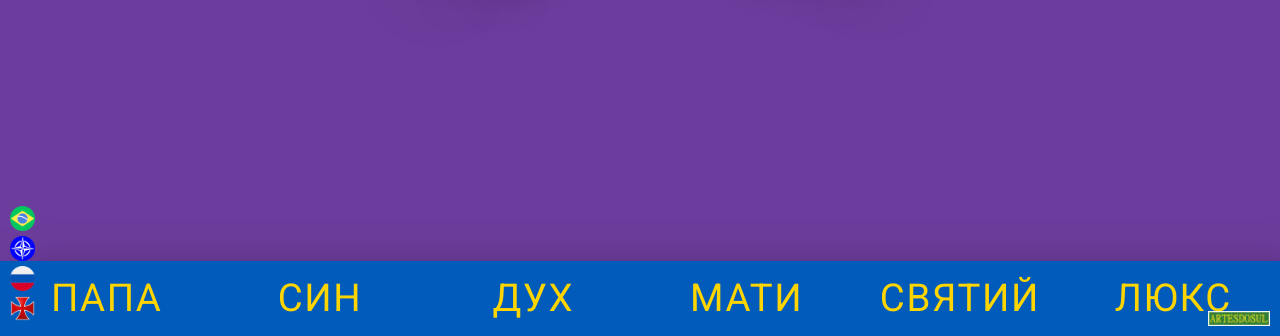
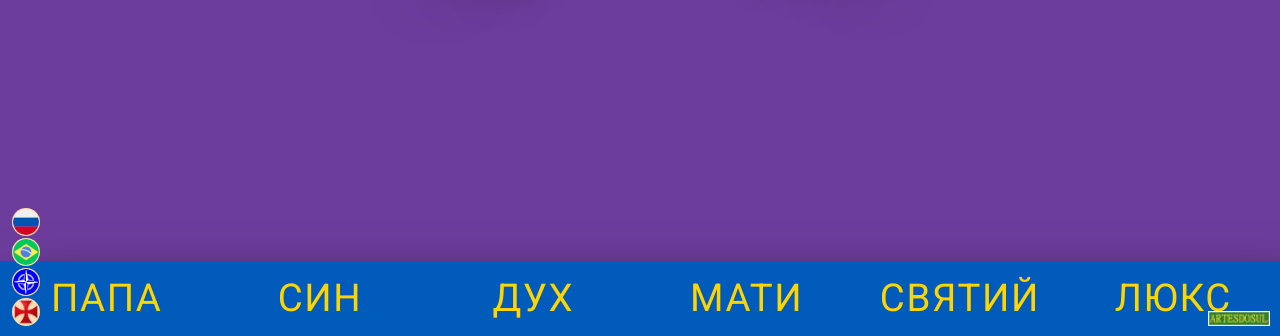
Before and after one commit to araguaci/stop-war-for-ever, a plain HTML site: page uk/index.html in a window 1280 px wide. Shown: the part 464-800 px from the top of the page. Drawn offline with nearby package versions, Linux system fonts and the light colour scheme; a script that the page names is missing.

Commit message:
stop all wars fort ever

```diff
--- a/css/style.css
+++ b/css/style.css
@@ -266,3 +266,20 @@ a {
 section h1, section h2 {
     margin: 0px 25px 0px 25px;
 }
+
+.flag {
+    vertical-align: bottom;
+    height: 28px;
+    border-radius: 50%;
+    background: navajowhite;
+    padding: 1px;
+    margin: 2px;
+}
+
+.lang {
+    vertical-align: bottom;
+    position: fixed;
+    z-index: 37;
+    height: 30px;
+    left: 10px;
+}
--- a/uk/index.html
+++ b/uk/index.html
@@ -133,36 +133,16 @@
             height: 15px;
             right: 10px;"><a href="http://www.artesdosul.com" title="Design &amp; Hosted
                 by Artes so Sul" style="vertical-align: bottom; height: 15px;"><img
-                    src="../artesdosul.jpg" style="vertical-align: bottom; height: 15px;"></a></span>
-        <span style="vertical-align: bottom;
-            position: fixed;
-            bottom: 10px;
-            z-index: 37;
-            height: 30px;
-            left: 10px;"><a href="../" title="LATIN" style="vertical-align: bottom; height: 25px;"><img
-                    src="../images/favicon-32x32.png" style="vertical-align: bottom; height: 25px;"></a></span>
-        <span style="vertical-align: bottom;
-                position: fixed;
-                bottom: 40px;
-                z-index: 37;
-                height: 30px;
-                left: 10px;"><a href="../ru/" title="RUSSIAN" style="vertical-align: bottom; height: 25px;"><img
-                        src="../images/ru.png" style="vertical-align: bottom; height: 25px;"></a></span>
-        <span style="vertical-align: bottom;
-            position: fixed;
-            bottom: 70px;
-            z-index: 37;
-            height: 30px;
-            left: 10px;"><a href="../en/" title="NATO" style="vertical-align: bottom; height: 25px;"><img
-                    src="../images/nato.png" style="vertical-align: bottom; height: 25px;"></a></span>
-        <span style="vertical-align: bottom;
-            position: fixed;
-            bottom: 100px;
-            z-index: 37;
-            height: 30px;
-            left: 10px;"><a href="../pt/" title="BRASIL" style="vertical-align: bottom; height: 25px;"><img
-                    src="../images/br.png" style="vertical-align: bottom; height: 25px;"></a></span>
-    </main>
+            src="../artesdosul.jpg" style="vertical-align: bottom; height: 15px;"></a></span>
+        <span class="lang" style="bottom: 10px;"><a href="../" title="LATIN"><img
+            src="../images/favicon-32x32.png" class="flag"></a></span>
+        <span class="lang" style="bottom: 40px;"><a href="../en/" title="NATO"><img
+            src="../images/nato.png" class="flag"></a></span>
+        <span class="lang" style="bottom: 70px;"><a href="../pt/" title="BRASIL"><img
+            src="../images/br.png" class="flag"></a>
+        <span class="lang" style="bottom: 100px;"><a href="../ru/" title="RUSSIAN"><img
+            src="../images/ru.png" class="flag"></a></span>
+        </main>
     <canvas class="background" style="width: 100%; height: 100%;"></canvas>
 
     <script src="https://cpwebassets.codepen.io/assets/common/stopExecutionOnTimeout-1b93190375e9ccc259df3a57c1abc0e64599724ae30d7ea4c6877eb615f89387.js"></script>
```
Also changed, not shown: en/index.html (+9 -28 lines), index.html (+9 -29 lines), pt/index.html (+9 -29 lines), ru/index.html (+9 -29 lines), images/ye.png (added).
